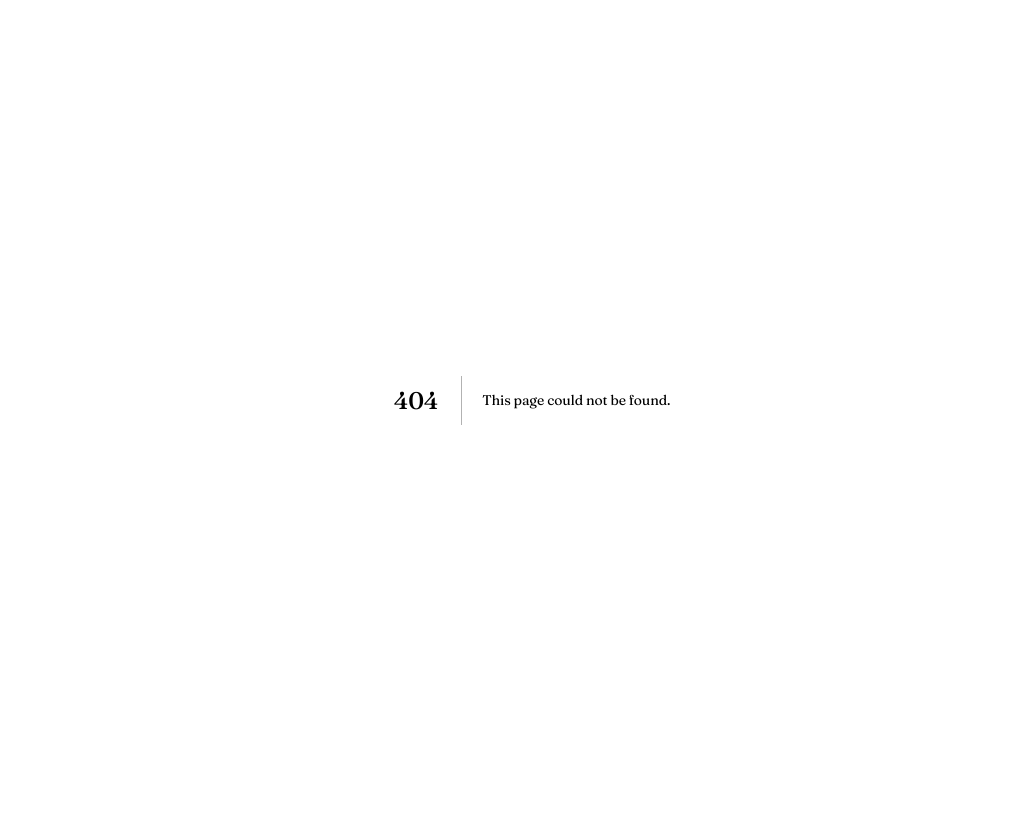
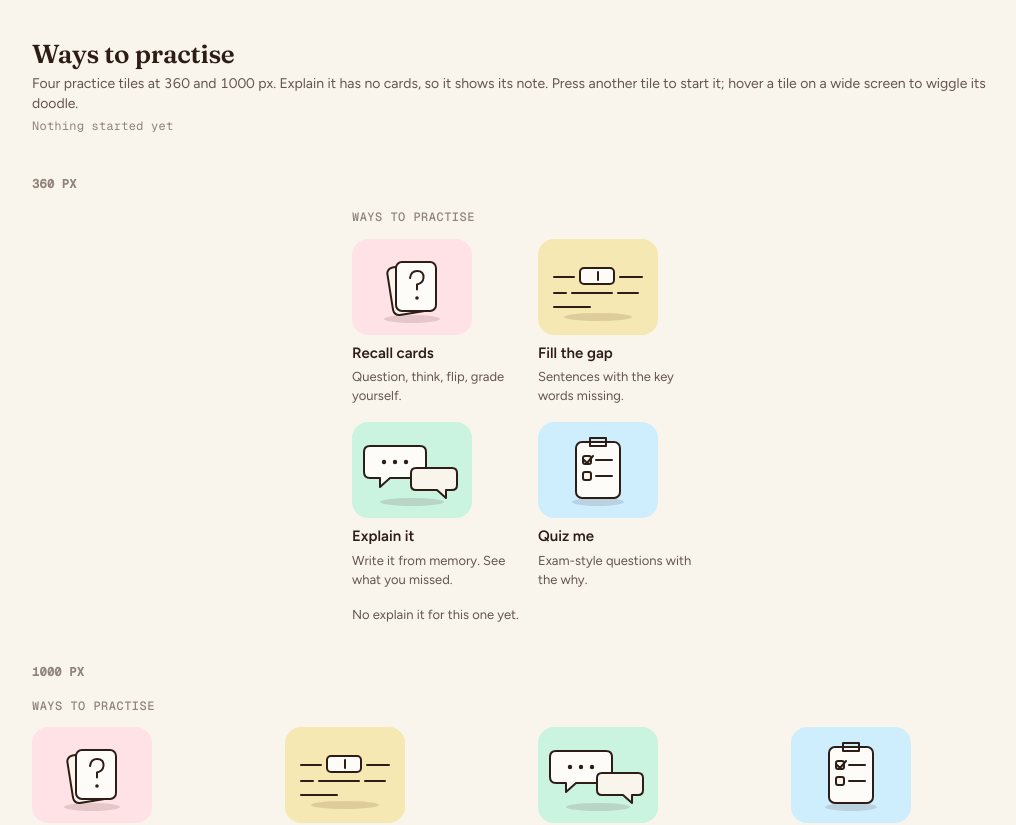
Before and after one commit to jazencordero/valeria, a Next.js app: page /dev/practice-tiles in a window 1280 px wide. Before the commit this address had no page. Shown: the top 825 px of the page, without its empty margins (108-1124 px from the left). Before the commit the page ends 800 px from the top, so only its background shows below. Built offline with nearby package versions, Linux system fonts and the light colour scheme.

Commit message:
M3-28: Four ways to practise

```diff
--- /dev/null
+++ b/src/app/dev/practice-tiles/page.tsx
@@ -0,0 +1,38 @@
+"use client";
+
+import { useState } from "react";
+import { DoodleDefs } from "@/components/doodle";
+import { PracticeTiles, type PracticeType } from "@/components/study/practice-tiles";
+
+const COUNTS: Record<PracticeType, number> = { basic: 24, cloze: 12, explain: 0, mcq: 9 };
+
+const WIDTHS = [360, 1000];
+
+export default function PracticeTilesPreview() {
+  const [started, setStarted] = useState<string | null>(null);
+  return (
+    <main className="space-y-10 bg-paper px-4 py-10">
+      <DoodleDefs />
+      <header className="mx-auto max-w-[1000px] space-y-1">
+        <h1 className="type-h26 text-ink">Ways to practise</h1>
+        <p className="text-[14px] text-ink-2">
+          Four practice tiles at 360 and 1000 px. Explain it has no cards, so it shows its note.
+          Press another tile to start it; hover a tile on a wide screen to wiggle its doodle.
+        </p>
+        <p className="mono text-ink-3" aria-live="polite">
+          {started ? `Started: ${started}` : "Nothing started yet"}
+        </p>
+      </header>
+      {WIDTHS.map((w) => (
+        <section key={w} className="space-y-4" aria-label={`${w} px wide`}>
+          <h2 className="mono mx-auto max-w-[1000px] text-ink-3 [font-variation-settings:normal]">
+            {w} PX
+          </h2>
+          <div className="mx-auto w-full" style={{ maxWidth: w }}>
+            <PracticeTiles counts={COUNTS} initialNote="explain" onStart={setStarted} />
+          </div>
+        </section>
+      ))}
+    </main>
+  );
+}
--- /dev/null
+++ b/src/components/study/practice-tiles.tsx
@@ -0,0 +1,172 @@
+"use client";
+
+/**
+ * "Ways to practise": four tiles, each a doodle on a pastel ground.
+ * Copied from the prototype (main-flow.html JS 2905-2911, 1985-1995,
+ * 2019-2028, CSS 628-640).
+ *
+ * A tile whose type has no cards shows "No <type> for this one yet." under
+ * the grid instead of starting. Doodles wiggle once when scrolled into view,
+ * and on hover on wide screens with a pointer. Two columns, four from 900 px
+ * of available width (a container query, so it follows the space it is given).
+ *
+ * Put <DoodleDefs /> once on the page.
+ */
+
+import { useEffect, useId, useRef, useState } from "react";
+import { Doodle } from "@/components/doodle";
+import { useMotionMode } from "@/lib/motion/use-calm";
+import { durationMs, ease } from "@/lib/motion/tokens";
+
+export const PRACTICE_TYPES = ["basic", "cloze", "explain", "mcq"] as const;
+export type PracticeType = (typeof PRACTICE_TYPES)[number];
+
+const NAMES: Record<PracticeType, string> = {
+  basic: "Recall cards",
+  cloze: "Fill the gap",
+  explain: "Explain it",
+  mcq: "Quiz me",
+};
+
+const DESCS: Record<PracticeType, string> = {
+  basic: "Question, think, flip, grade yourself.",
+  cloze: "Sentences with the key words missing.",
+  explain: "Write it from memory. See what you missed.",
+  mcq: "Exam-style questions with the why.",
+};
+
+const GROUNDS: Record<PracticeType, string> = {
+  basic: "bg-accent-wash",
+  cloze: "bg-butter",
+  explain: "bg-mint",
+  mcq: "bg-sky",
+};
+
+const HOVER_WIDE = "(hover: hover) and (min-width: 700px)";
+const WIGGLE_MS = 400;
+
+export function emptyNote(type: PracticeType): string {
+  return `No ${NAMES[type].toLowerCase()} for this one yet.`;
+}
+
+function wiggle(node: HTMLElement | null) {
+  if (!node || typeof node.animate !== "function") return;
+  node.animate(
+    [
+      { transform: "rotate(0deg)" },
+      { offset: 0.3, transform: "rotate(-3deg)" },
+      { offset: 0.65, transform: "rotate(3deg)" },
+      { transform: "rotate(0deg)" },
+    ],
+    { duration: WIGGLE_MS, easing: `cubic-bezier(${ease.out.join(",")})` },
+  );
+}
+
+export type PracticeTilesProps = {
+  /** Card count per type. A type with 0 shows the empty note when pressed. */
+  counts: Record<PracticeType, number>;
+  /** Called when a tile with cards is pressed. */
+  onStart?: (type: PracticeType) => void;
+  /** Show this type's empty note from the start (previews). */
+  initialNote?: PracticeType;
+  className?: string;
+};
+
+export function PracticeTiles({ counts, onStart, initialNote, className }: PracticeTilesProps) {
+  const labelId = useId();
+  const mode = useMotionMode();
+  const moving = mode === "full";
+  const [note, setNote] = useState<PracticeType | null>(initialNote ?? null);
+  const [noteShown, setNoteShown] = useState(0);
+  const doodles = useRef<(HTMLSpanElement | null)[]>([]);
+  const noteRef = useRef<HTMLParagraphElement>(null);
+
+  // Wiggle each doodle once as it scrolls into view.
+  useEffect(() => {
+    if (!moving || typeof IntersectionObserver === "undefined") return;
+    const io = new IntersectionObserver(
+      (entries) => {
+        for (const en of entries) {
+          if (en.isIntersecting) {
+            io.unobserve(en.target);
+            wiggle(en.target as HTMLElement);
+          }
+        }
+      },
+      { threshold: 0.6 },
+    );
+    for (const d of doodles.current) if (d) io.observe(d);
+    return () => io.disconnect();
+  }, [moving]);
+
+  // The note rises in each time it is (re)shown by a press.
+  useEffect(() => {
+    if (!noteShown || !moving) return;
+    noteRef.current?.animate(
+      [
+        { opacity: 0, transform: "translateY(4px)" },
+        { opacity: 1, transform: "none" },
+      ],
+      { duration: durationMs.base, easing: `cubic-bezier(${ease.out.join(",")})` },
+    );
+  }, [noteShown, moving]);
+
+  function hover(i: number) {
+    if (!moving || !window.matchMedia(HOVER_WIDE).matches) return;
+    wiggle(doodles.current[i]);
+  }
+
+  function press(type: PracticeType) {
+    if (counts[type] > 0) {
+      setNote(null);
+      onStart?.(type);
+      return;
+    }
+    if (note !== type) setNoteShown((n) => n + 1);
+    setNote(type);
+  }
+
+  return (
+    <section
+      aria-labelledby={labelId}
+      className={className ? `@container ${className}` : "@container"}
+    >
+      <h2
+        id={labelId}
+        className="mono mb-3 font-medium uppercase tracking-[0.04em] text-ink-3 [font-variation-settings:normal]"
+      >
+        Ways to practise
+      </h2>
+      <div className="grid grid-cols-2 gap-3 @[900px]:grid-cols-4">
+        {PRACTICE_TYPES.map((type, i) => (
+          <button
+            key={type}
+            type="button"
+            data-type={type}
+            onClick={() => press(type)}
+            onPointerEnter={() => hover(i)}
+            className="group flex flex-col gap-1 rounded-2xl pb-1 text-left text-ink outline-none focus-visible:ring-2 focus-visible:ring-accent focus-visible:ring-offset-2 focus-visible:ring-offset-paper"
+          >
+            <span
+              className={`relative grid h-24 place-items-center rounded-2xl transition-transform duration-quick ease-out group-active:scale-[0.98] ${GROUNDS[type]}`}
+            >
+              <span
+                ref={(el) => {
+                  doodles.current[i] = el;
+                }}
+                className="block origin-[50%_90%]"
+              >
+                <Doodle name={type} size={120} />
+              </span>
+            </span>
+            <span className="mt-1 text-[15px] font-semibold">{NAMES[type]}</span>
+            <span className="text-[13px] text-ink-2">{DESCS[type]}</span>
+          </button>
+        ))}
+      </div>
+      <p ref={noteRef} aria-live="polite" className="mt-3 text-[13px] text-ink-2">
+        {note ? emptyNote(note) : ""}
+      </p>
+    </section>
+  );
+}
```
